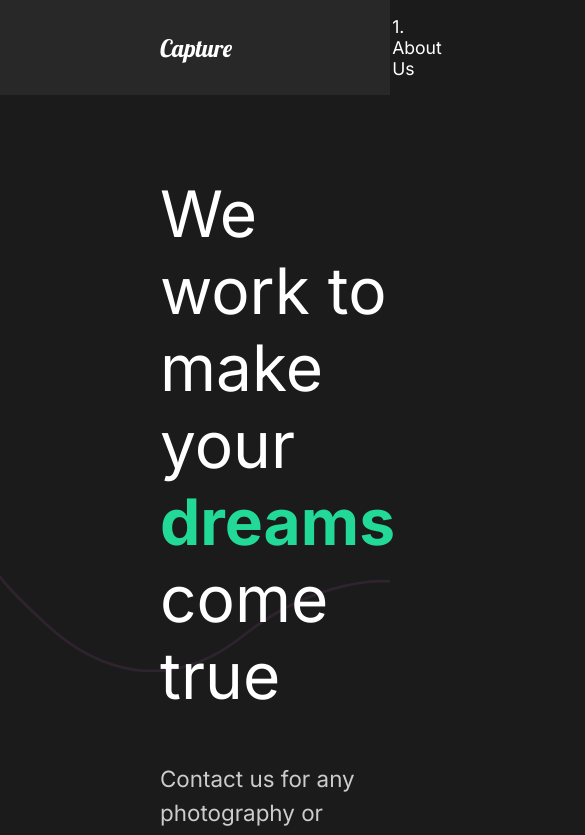
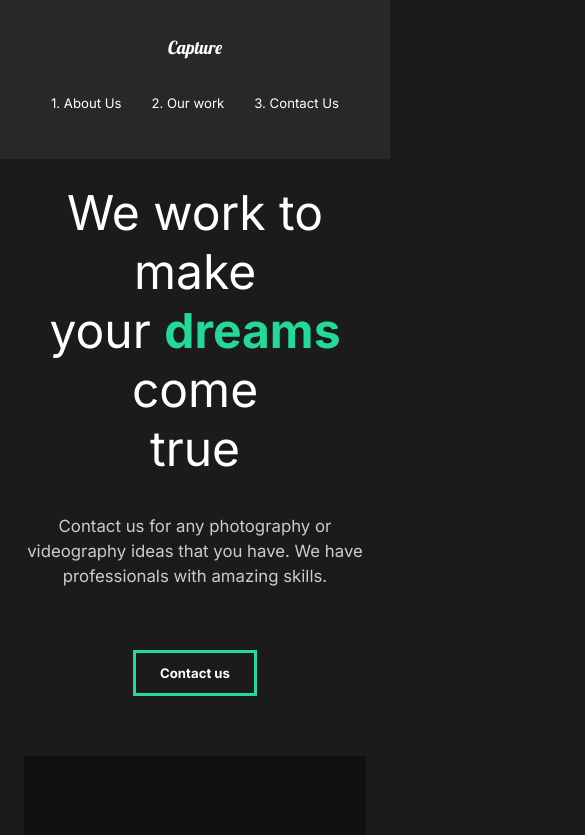
Before and after one commit to tataqt/Creative-React-and-Redux-Course, a React (Create React App) app in the folder capture-portofolio/: page / in a window 390 px wide. Shown: the top 835 px of the page, 585 px wide, since content can reach past the window. Built offline with nearby package versions, Linux system fonts and the light colour scheme.

Commit message:
optimization for mobile

```diff
--- a/capture-portofolio/src/components/GlobalStyle.jsx
+++ b/capture-portofolio/src/components/GlobalStyle.jsx
@@ -5,6 +5,12 @@
         margin: 0;
         padding: 0;
         box-sizing: border-box;
+    }
+
+    html{
+        @media(max-width: 1700px){
+            font-size: 75%;
+        }
     }
 
     body{
--- a/capture-portofolio/src/components/Nav.jsx
+++ b/capture-portofolio/src/components/Nav.jsx
@@ -43,6 +43,24 @@
         font-family: "Lobster", cursive;
         font-weight: lighter;
     }
+
+    @media(max-width: 1300px){
+        flex-direction: column;
+        padding: 2rem 1rem;
+        #logo{
+            margin: 1rem;
+            display: inline-block;
+        }
+        ul{
+            padding: 2rem;
+            justify-content: space-around;
+            width: 100%;
+            li{
+                padding: 0;
+            }
+        }
+
+    }
 `;
 
 export default Nav;
--- a/capture-portofolio/src/components/sections/ServicesSection.jsx
+++ b/capture-portofolio/src/components/sections/ServicesSection.jsx
@@ -68,6 +68,10 @@
 const Cards = styled.div`
     display:flex;
     flex-wrap: wrap;
+
+    @media(max-width: 1300px){
+        justify-content: center;
+    }
 `;
 
 const Card = styled.div`
--- a/capture-portofolio/src/pages/ContactUs.jsx
+++ b/capture-portofolio/src/pages/ContactUs.jsx
@@ -44,9 +44,17 @@
     padding: 5rem 10rem;
     color: #353535;
     min-height: 90vh;
+    @media(max-width: 1300px){
+        padding: 2rem;
+        font-size: 1rem;
+    }
 `;
 
 const Title = styled.div`
+    @media(max-width: 1300px){
+        margin-top: 5rem;
+    }
+
     margin-bottom: 4rem;
     color: black;
 `;
--- a/capture-portofolio/src/pages/MovieDetail.jsx
+++ b/capture-portofolio/src/pages/MovieDetail.jsx
@@ -67,6 +67,10 @@
     margin: 5rem 1rem;
     align-items: center;
     justify-content: space-around;
+    @media(max-width: 1300px){
+        display: block;
+        margin: 2rem 2rem;
+    }
 `;
 
 const ImageDisplay = styled.div`
--- a/capture-portofolio/src/pages/OurWork.jsx
+++ b/capture-portofolio/src/pages/OurWork.jsx
@@ -26,6 +26,10 @@
     h2{
         padding: 1rem 0rem;
     }
+
+    @media(max-width: 1300px){
+        padding: 2rem 2rem;
+    }
 `;
 
 const Frame1 = styled(motion.div)`
--- a/capture-portofolio/src/styles.js
+++ b/capture-portofolio/src/styles.js
@@ -9,6 +9,13 @@
     justify-content: space-between;
     padding: 5rem 10rem;
     color: white;
+
+
+    @media(max-width: 1300px){
+        display: block;
+        padding: 2rem 2rem;
+        text-align: center;
+    }
 `;
 
 export const Description = styled.div`
@@ -17,6 +24,15 @@
     h2{
         font-weight: lighter;
     }
+
+
+    @media(max-width: 1300px){
+        padding: 0;
+        button{
+            margin: 2rem 0 5rem 0;
+        }
+    }
+
 `;
 
 export const Image = styled.div`
--- a/capture-portofolio/src/useHooks/useScroll.jsx
+++ b/capture-portofolio/src/useHooks/useScroll.jsx
@@ -3,7 +3,7 @@
 
 export const useScroll = () => {
     const controls = useAnimation()
-    const [element, view] = useInView({ threshold: 0.5 });
+    const [element, view] = useInView({ threshold: 0.3 });
 
     if (view) {
         controls.start('show');
```
